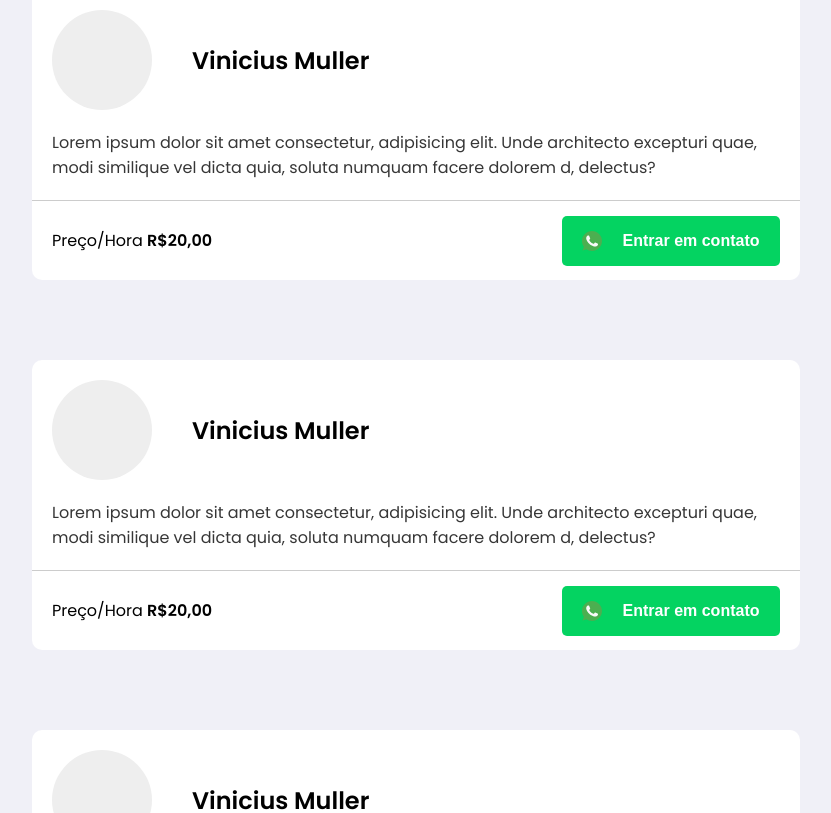
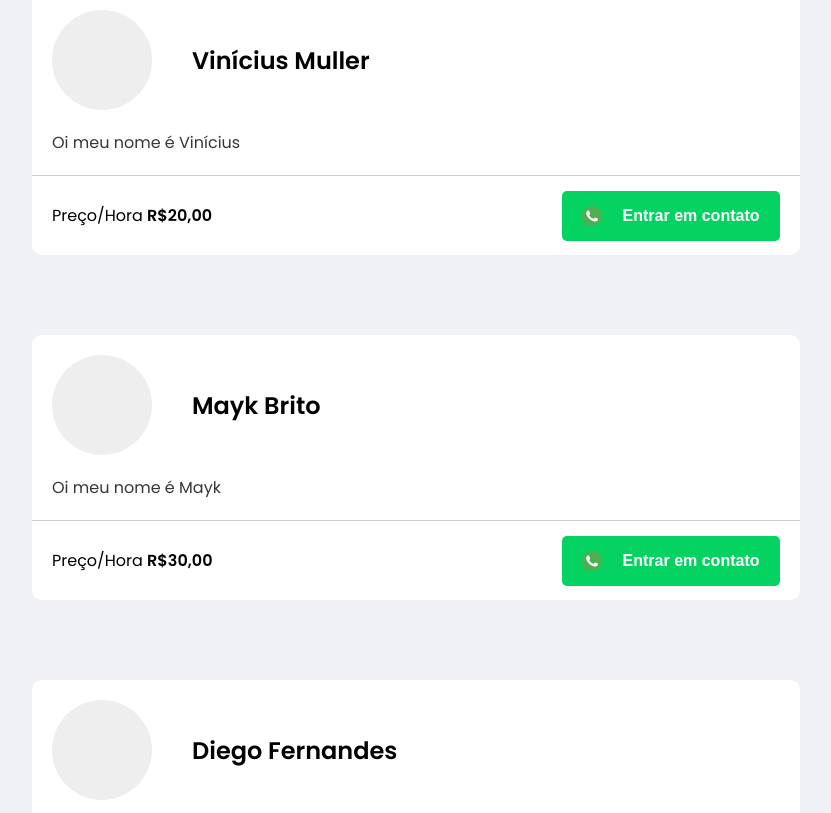
Before and after one commit to Vinicius-Muller/proffy-vue, a Vue app: page /TeacherList in a window 1280 px wide. Shown: the part 440-1253 px from the top of the page, without its empty margins (224-1055 px from the left). Built offline with nearby package versions, Linux system fonts and the light colour scheme.

Commit message:
props and teacher component finished

```diff
--- a/src/components/TeacherBox.vue
+++ b/src/components/TeacherBox.vue
@@ -1,13 +1,13 @@
 <template>
  <main>
-   <article>
+   <article v-for="(teacher, index) in Teachers" :key="index">
      <header>
        <div class="img"></div>
-       <h2>Vinicius Muller</h2>
+       <h2>{{teacher.name}}</h2>
      </header>
-     <p class="description">Lorem ipsum dolor sit amet consectetur, adipisicing elit. Unde architecto excepturi quae, modi similique vel dicta quia, soluta numquam facere dolorem d, delectus?</p>
+     <p class="description">{{teacher.description}}</p>
      <footer>
-       <p>Preço/Hora <strong>R$20,00</strong></p>
+       <p>Preço/Hora <strong>R${{teacher.price}}</strong></p>
        <button><img src="@/assets/icons/whatsapp.svg" alt="Entrar em contato no whatsapp">
        <span>Entrar em contato</span>
        </button>
@@ -18,7 +18,8 @@
 
 <script>
 export default {
-  name: "TeacherBox"
+  name: "TeacherBox",
+  props:["Teachers"]
 }
 </script>
 
--- a/src/views/TeacherList.vue
+++ b/src/views/TeacherList.vue
@@ -2,9 +2,7 @@
   <div class="wrapper-view">
   <Header />
   <TitleList />
-  <TeacherBox />
-  <TeacherBox />
-  <TeacherBox />
+  <TeacherBox :Teachers="Teachers"/>
   </div>
 </template>
 
@@ -18,6 +16,30 @@ components: {
   Header,
   TitleList,
   TeacherBox
+},
+data() {
+  return {
+    Teachers: {
+    Vinicius: {
+      name:"Vinícius Muller",
+      description:"Oi meu nome é Vinícius",
+      fone:"981010207",
+      price:"20,00"
+    },
+    Mayk: {
+      name:"Mayk Brito",
+      description:"Oi meu nome é Mayk",
+      fone:"981010208",
+      price:"30,00"
+    },
+    Diego: {
+      name:"Diego Fernandes",
+      description:"Oi meu nome é Diego",
+      fone:"981010209",
+      price:"40,00"
+    }
+    }
+  }
 }
 }
 </script>
```
